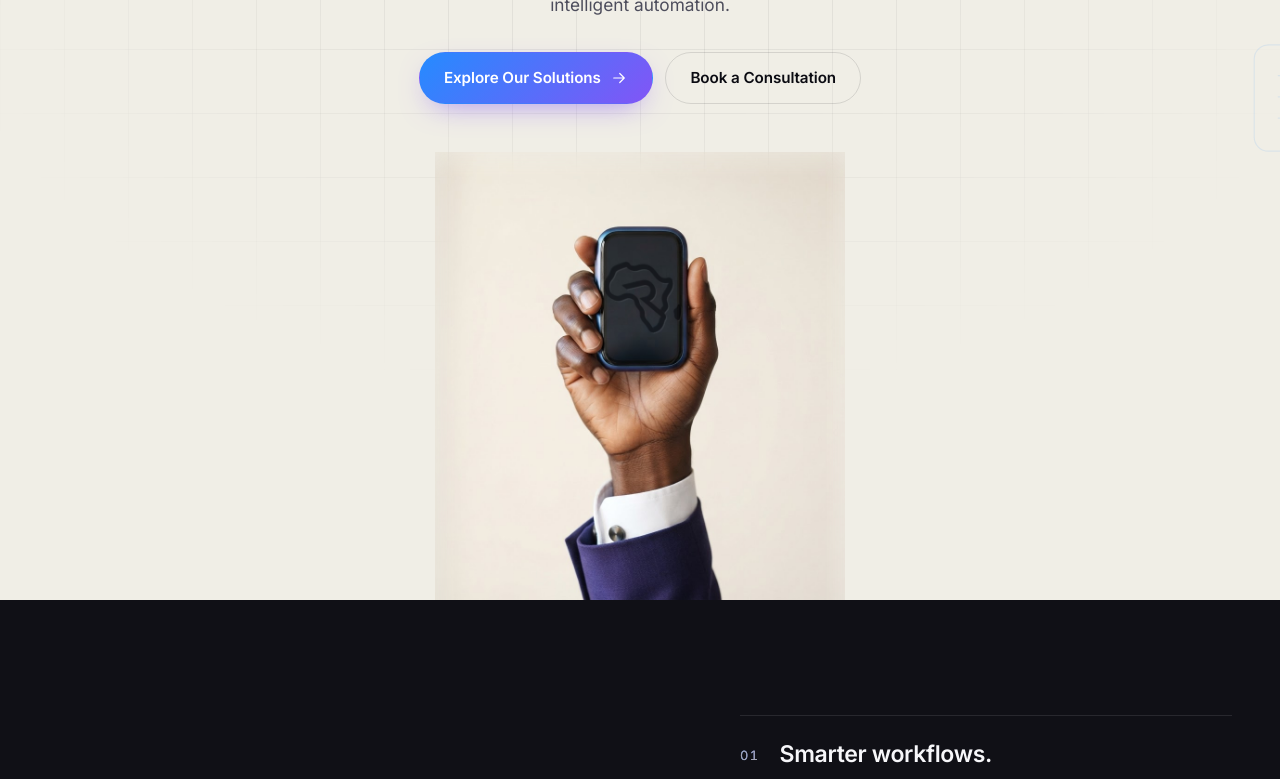
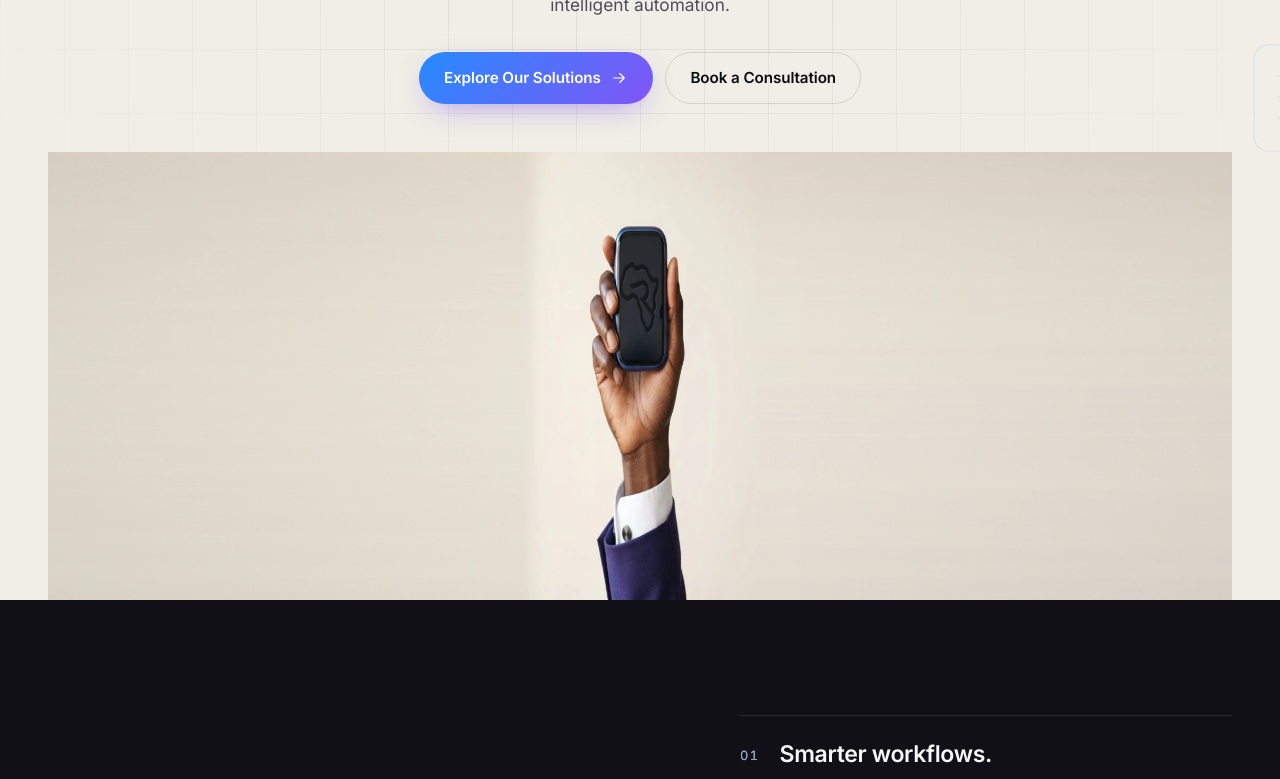
Before and after one commit to themba-sm/afriverse, a React (Vite) app: page / in a window 1280 px wide. Shown: the part 463-1242 px from the top of the page. Built offline with nearby package versions, Linux system fonts and the light colour scheme; no server answers.

Commit message:
Hero: extend beige background edge-to-edge (image widened, height unchanged), WebP

```diff
--- a/src/sections/Hero.jsx
+++ b/src/sections/Hero.jsx
@@ -50,7 +50,7 @@
 
         <figure className="hero__hand">
           <img
-            src="/brand/hero-hand.png"
+            src="/brand/hero-hand.webp"
             width="884" height="964"
             alt="A hand holding a premium connected AI device engraved with the AFRIVERSE emblem"
             decoding="async"
```
Also changed, not shown: public/brand/hero-hand.png (deleted), public/brand/hero-hand.webp (added).
